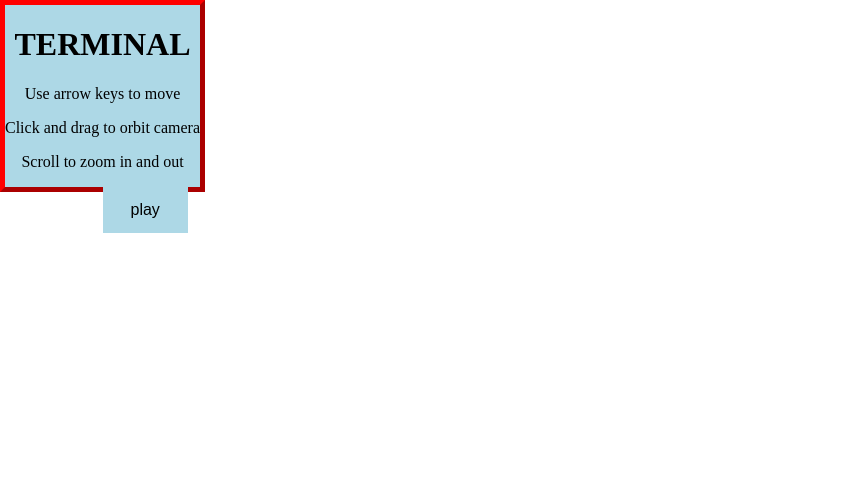
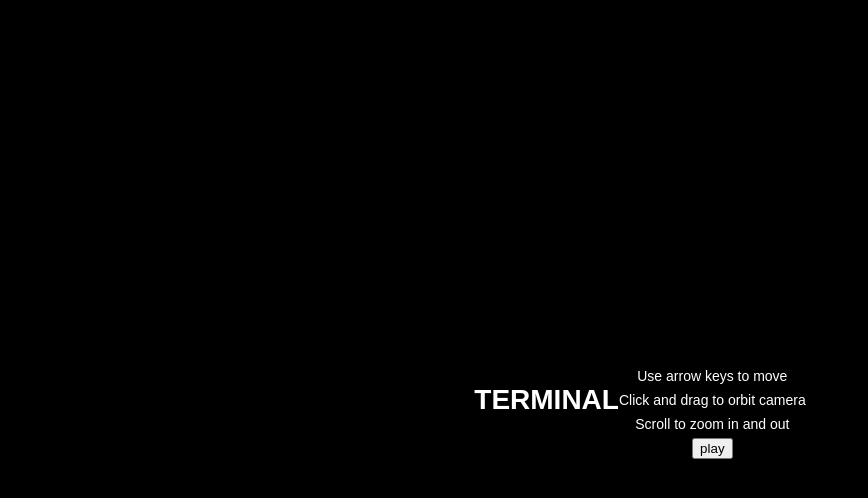
Before and after one commit to henges/henges.github.io, a plain HTML site: page physicstrolley/index.html in a window 1280 px wide. Shown: the whole page, without its empty margins (0-868 px from the left). Drawn offline with nearby package versions, Linux system fonts and the light colour scheme.

Commit message:
More loading screen

```diff
--- a/physicstrolley/index.html
+++ b/physicstrolley/index.html
@@ -5,6 +5,52 @@
 		<title>TERMINAL</title>
 		<style>
 			body { margin: 0; }
+			#blocker
+			{
+				position: absolute;
+				width: 100%;
+				height: 100%;
+				background-color: rgba(0,0,0,255);
+			}
+			#instructions {
+				width: 100%;
+				height: 100%;
+
+				display: -webkit-box;
+				display: -moz-box;
+				display: box;
+
+				-webkit-box-orient: horizontal;
+				-moz-box-orient: horizontal;
+				box-orient: horizontal;
+
+				-webkit-box-pack: center;
+				-moz-box-pack: center;
+				box-pack: center;
+
+				-webkit-box-align: center;
+				-moz-box-align: center;
+				box-align: center;
+
+				color: #ffffff;
+				text-align: center;
+				font-family: Arial;
+				font-size: 14px;
+				line-height: 24px;
+
+				cursor: pointer;
+			}
+			#btn
+			{
+				border: none;
+				background-color: inherit;
+				padding: 14px 28px;
+				font-size: 16px;
+				cursor: pointer;
+				display: inline-block;
+				position:absolute;
+				visibility: hidden;
+			}
 			canvas { display: block; }
 			.display_page {
   			border: 5px outset red;
@@ -12,7 +58,7 @@
   			text-align: center;
 			position:absolute;
 			}
-			.btn {
+			/* .btn {
 			border: none;
   			background-color: inherit;
   			padding: 14px 28px;
@@ -20,21 +66,32 @@
   			cursor: pointer;
   			display: inline-block;
 			position:absolute;
+			visibility: hidden;
 			}
 			.btn:hover {
 			background: #eee;
-			}
+			} */
 		</style>
 	</head>
 	<body>
-		<div id='loading_animation_page' class='display_page'>
+		<div id = "blocker">
+			<div id="instructions">
+				<h1>TERMINAL</h1><br/>
+				Use arrow keys to move<br />
+				Click and drag to orbit camera<br />
+				Scroll to zoom in and out<br />
+				<button class = 'btn' onclick="closeLandingScreen()">play</button>
+			</div>
+			<!-- <div id='loading_animation_page' class='display_page'>
 				<h1>TERMINAL</h1>
 				<p> </p>
 				<p>Use arrow keys to move</p>
 				<p>Click and drag to orbit camera</p>
 				<p>Scroll to zoom in and out</p>
 				<button class = 'btn' onclick="closeLandingScreen()">play</button>
+			</div> -->
 		</div>
+
 
 		<audio id="audio"><source src="./sound/music.ogg" type="audio/ogg"></audio>
         <script src="./js/three.js"></script>
--- a/physicstrolley/js/fourwheelsgood.js
+++ b/physicstrolley/js/fourwheelsgood.js
@@ -13,7 +13,9 @@ var showPhysicsBoxes = false;
 //Scene constants, including player char.
 var initScene, scene, camera, goal, car={}, cap, pill ={}, cig, light={}, chair={};
 var wheelsArr = [];
-var loadingAnimation = document.getElementById('loading_animation_page');
+var loadingAnimation = document.getElementById('instructions');
+var playButton = loadingAnimation.getElementsByClassName('btn')[0];
+var isLandingScreenOpen = true;
 
 //Static objects (physics-only interactions).
 var objectsArray = [];
@@ -55,6 +57,8 @@ var renderer = new THREE.WebGLRenderer({ antialias: true });
 
 function initScene()
 {
+	waitForLoad();
+
 	scene = new Physijs.Scene;
 	scene.setGravity (new THREE.Vector3(0, -30, 0));
 
@@ -87,7 +91,7 @@ function initScene()
 
 	initOrbitControls();
 	audio = document.getElementById("audio");
-	document.addEventListener('keypress', startAudio);
+	// document.addEventListener('keypress', startAudio);
 
 	requestAnimationFrame( render );
 };
@@ -107,8 +111,20 @@ var arrowHelper;
 
 function startAudio()
 {
-	if (!hasAudioStarted) audio.play();
-	document.removeEventListener('keypress', startAudio);
+	if (!hasAudioStarted) audio.play(); hasAudioStarted = true;
+	// document.removeEventListener('keypress', startAudio);
+}
+
+function waitForLoad()
+{
+	playButton.style.visibility = "hidden";
+	document.onreadystatechange = () =>
+	{
+		if (document.readyState === "complete")
+		{
+			playButton.style.visibility = "visible";
+		}
+	}
 }
 
 function render()
@@ -133,6 +149,10 @@ function render()
 function closeLandingScreen()
 {
 	loadingAnimation.style.visibility = "hidden";
+	playButton.style.visibility = "hidden";
+	document.getElementById("blocker").style.visibility = "hidden";
+	startAudio();
+	isLandingScreenOpen = false;
 }
 
 function initRaycaster()
@@ -1244,6 +1264,8 @@ function clearText()
 
 function handleCollision(collided_with)
 {
+	if (isLandingScreenOpen) return;
+
 	if (typeof collided_with.model != 'undefined')
 	{
 		// console.log("" + collided_with.id);
```
Lines whose indentation alone changed are shown as unchanged.
